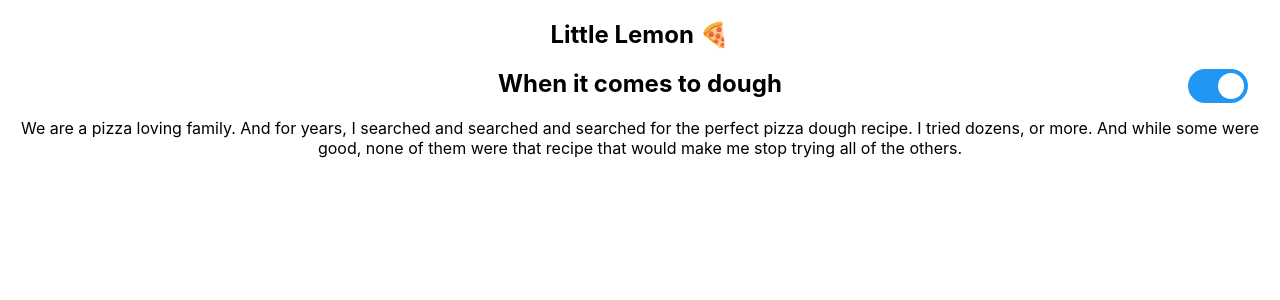
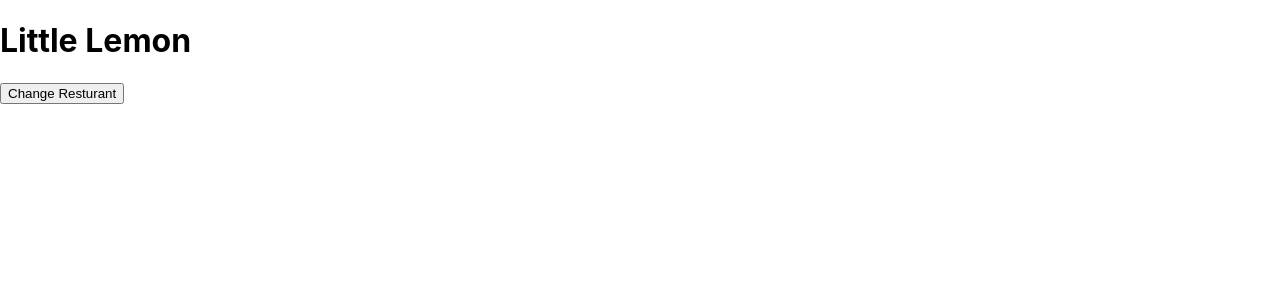
Before and after one commit to saji2000/Portfolio, a React (Create React App) app: page / in a window 1280 px wide. Shown: the top 300 px of the page. Built offline with nearby package versions, Linux system fonts and the light colour scheme.

Commit message:
use state review

```diff
--- a/src/App.js
+++ b/src/App.js
@@ -1,85 +1,12 @@
-import "./App.css";
-import { ThemeProvider, useTheme } from "./Components/ThemeContext";
-import Switch from "./Switch";
+import { useState } from "react";
 
-const Title = ({ children }) => {
-  const { theme } = useTheme();
-  return (
-    <h2
-      style={{
-        color: theme === "light" ? "black" : "white",
-      }}
-    >
-      {children}
-    </h2>
-  );
-};
+export default function App() {
+  const [resturant, setResturant] = useState("Little Lemon");
 
-const Paragraph = ({ children }) => {
-  const { theme } = useTheme();
-  return (
-    <p
-      style={{
-        color: theme === "light" ? "black" : "white",
-      }}
-    >
-      {children}
-    </p>
-  );
-};
-
-const Content = () => {
   return (
     <div>
-      <Paragraph>
-        We are a pizza loving family. And for years, I searched and searched and
-        searched for the perfect pizza dough recipe. I tried dozens, or more.
-        And while some were good, none of them were that recipe that would make
-        me stop trying all of the others.
-      </Paragraph>
-    </div>
-  );
-};
-
-const Header = () => {
-  return (
-    <header>
-      <Title>Little Lemon 🍕</Title>
-      <Switch />
-    </header>
-  );
-};
-
-const Page = () => {
-  return (
-    <div className="Page">
-      <Title>When it comes to dough</Title>
-      <Content />
-    </div>
-  );
-};
-
-function App() {
-  const { theme } = useTheme();
-  return (
-    <div
-      className="App"
-      style={{
-        backgroundColor: theme === "light" ? "white" : "black",
-      }}
-    >
-      <Header />
-      <Page />
+      <h1>{resturant}</h1>
+      <button onClick={() => setResturant("Checkers")}>Change Resturant</button>
     </div>
   );
 }
-
-function Root() {
-  return (
-    <ThemeProvider>
-      <App />
-    </ThemeProvider>
-  );
-}
-
-export default Root;
```
